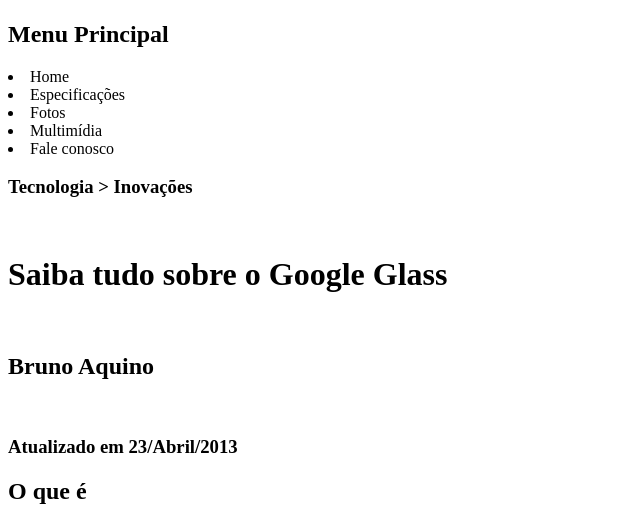
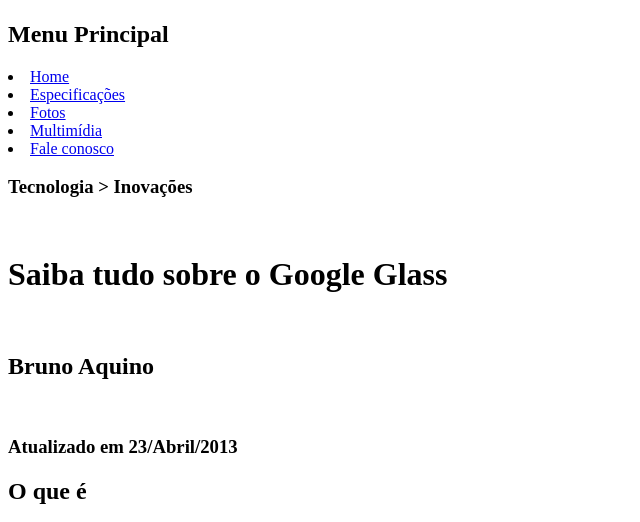
Before and after one commit to theodoro/html5css3, a plain HTML site: page curso-html5-pacote01/projeto-glass-html5/index.html in a window 1280 px wide. Shown: the part 251-773 px from the top of the page, without its empty margins (0-640 px from the left). Drawn offline with Linux system fonts and the light colour scheme.

Commit message:
Finalizando Aula 12

```diff
--- a/curso-html5-pacote01/projeto-glass-html5/index.html
+++ b/curso-html5-pacote01/projeto-glass-html5/index.html
@@ -19,11 +19,11 @@
                 <img src="_imagens/glass-oculos-preto-peq.png" />
                 <nav>
                      <h1>Menu Principal</h1>
-                        <li>Home</li>
-                        <li>Especificações</li>
-                        <li>Fotos</li>
-                        <li>Multimídia</li>
-                        <li>Fale conosco</li>
+                        <li><a href="index.html">Home</a></li>
+                        <li><a href="specs.html">Especificações</a></li>
+                        <li><a href="fotos.html">Fotos</a></li>
+                        <li><a href="multimidia.html">Multimídia</a></li>
+                        <li><a href="fale-conosco.html">Fale conosco</a></li>
                 </nav>
 
             </header>
@@ -35,7 +35,7 @@
             </hgroup>
 
             <h2>O que é</h2>
-            <p> O <strong>Google Glass</strong> é um acessório em forma de óculos que possibilita a interação dos usuários com diversos conteúdos em realidade aumentada. Também chamado de <em>Project Glass</em>, o eletrônico é capaz de tirar fotos a partir de comandos de voz, enviar mensagens instantâneas e realizar vídeoconferências. Seu lançamento está previsto para 2014, e seu preço deve ser de US$ 1,5 mil. Atualmente o <em>Google Glass</em> encontra-se em fase de testes e já possui um vídeo totalmente gravado com o dispositivo. Além disso, a companhia de buscas registrou novas patentes anti-furto e de desbloqueio de tela para o acessório.</p>
+            <p> O <strong>Google Glass</strong> é um acessório em forma de óculos que possibilita a interação dos usuários com diversos conteúdos em realidade aumentada. Também chamado de <a href="http://www.google.com/glass/start/" target="_blank">Project Glass</a>, o eletrônico é capaz de tirar fotos a partir de comandos de voz, enviar mensagens instantâneas e realizar vídeoconferências. Seu lançamento está previsto para 2014, e seu preço deve ser de US$ 1,5 mil. Atualmente o <em>Google Glass</em> encontra-se em fase de testes e já possui um vídeo totalmente gravado com o dispositivo. Além disso, a companhia de buscas registrou novas patentes anti-furto e de desbloqueio de tela para o acessório.</p>
 
             <figure class="foto-com-legenda">
                 <img src="_imagens/glass-quadro-homem-mulher.jpg"/>
```
